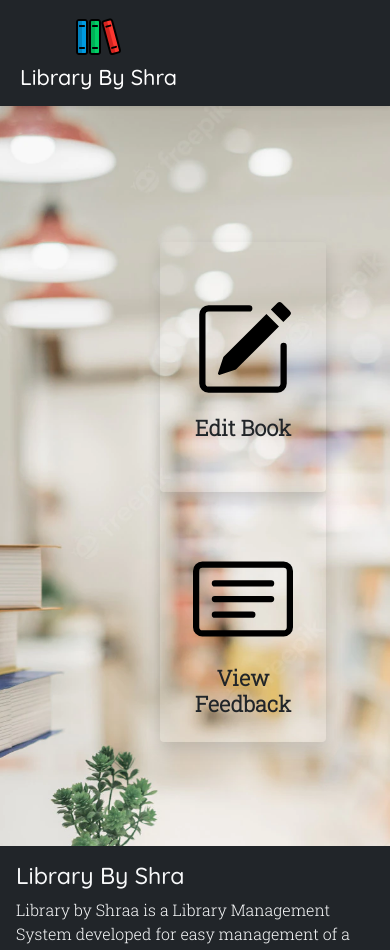
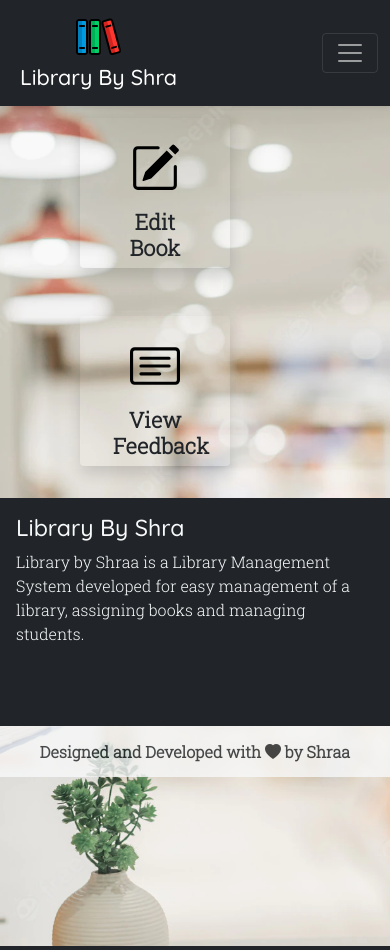
Before and after one commit to Shravani-Jeurkar/library_manage, a PHP site: page /librarybyshra/admin/index.php in a window 390 px wide. Run offline with PHP 8.4, Linux system fonts and the light colour scheme; a user stored in the database is signed in; some libraries are stand-ins or nearby versions.

Commit message:
Added Responsiveness Edited: admin side in: header.php, footer.php, index.php, feedback.php and style.css Edited student side in: about.php and index.php, header.php and style.css

```diff
--- a/admin/feedback.php
+++ b/admin/feedback.php
@@ -33,7 +33,7 @@
 
                         <div class="table-responsive-md" style="height: 450px; overflow-y: scroll;">
                             <table class="table table-hover border">
-                                <thead class="sticky-top bg-dark text-light">
+                                <thead class=" bg-dark text-light">
                                     <tr>
                                     <th scope="col" class="text-center">#</th>
                                     <th scope="col" class="text-center">Name</th>
--- a/admin/inc/footer.php
+++ b/admin/inc/footer.php
@@ -114,5 +114,17 @@
 
 // });
 
+function checkLoginToBook(status)
+    {
+        if(status)
+        {
+            window.location.href='books.php';
+        }
+        else
+        {
+            alertmsg('error', 'Please Login to view the list!');
+        }
+    }
+
 
 </script>
--- a/admin/inc/header.php
+++ b/admin/inc/header.php
@@ -4,9 +4,9 @@
       <img src="../img/logo/Library.svg" alt="" width="60" height="48" class="ms-5 d-block align-text-top">
       <span class="font1 fs-4">Library By Shra</span>
     </a>
-    <!-- <button class="navbar-toggler shadow-none" type="button" data-bs-toggle="collapse" data-bs-target="#navbarSupportedContent" aria-controls="navbarSupportedContent" aria-expanded="false" aria-label="Toggle navigation">
+    <button class="navbar-toggler shadow-none" type="button" data-bs-toggle="collapse" data-bs-target="#navbarSupportedContent" aria-controls="navbarSupportedContent" aria-expanded="false" aria-label="Toggle navigation">
       <span class="navbar-toggler-icon"></span>
-    </button> -->
+    </button>
     <div class="collapse navbar-collapse fs-5 ms-5" id="navbarSupportedContent">
 
     <?php
@@ -27,7 +27,7 @@
 data;
 }?>
 
-      <ul class="navbar-nav me-auto mb-lg-0">
+      <ul class="navbar-nav me-auto mb-lg-0 mt-lg-0 mt-3 text-center">
         <li class="nav-item">
           <h4 class="font1 text-light">Welcome to the Admin Side!</h4>
         </li>
--- a/admin/index.php
+++ b/admin/index.php
@@ -9,14 +9,45 @@
     <title>Admin Login</title>
 </head>
 <style>
+    *{
+        overflow:visible !important;
+    }
     .login-form{
         width: 500px;
-        margin: 0;
+        /* margin: 0, auto; */
         position: absolute;
         top: 50%;
         left: 50%;
         transform: translate(-50%, -50%);
         /* visibility: hidden; comment out this line */
+
+    }
+
+    @media screen and (max-width: 530px) {
+        .login-form{
+            width: 300px;
+            /* margin: 0, auto; */
+            position: absolute;
+            top: 50%;
+            left: 50%;
+            transform: translate(-50%, -50%);
+            /* visibility: hidden; comment out this line */
+        }
+
+        .logo{
+            height: 50px;
+            margin-top: 1rem!important;
+        }
+
+        .box{
+            height: 150px;
+            width:150px;
+            margin-left: 0rem!important;
+        }
+
+        .con{
+            margin-top: -20px !important;
+        }
 
     }
 
@@ -46,10 +77,10 @@
         if(isset($_SESSION['adminLogin']) && $_SESSION['adminLogin'] == true)
         {
             echo<<<data
-            <div class="container con px-5">
-                <div class="row mt-5 mx-5 p-3 m-3 ">
+            <div class="container con px-5 w-500 mx-auto">
+                <div class="row mx-lg-5 p-3 m-3 ">
 
-                    <a href="books.php" class="btn p-2 ms-5 box  rounded shadow" style="height: 250px; width:250px;">
+                    <a href="books.php" class="col-3 btn p-2 ms-5 mb-5 box  rounded shadow" >
                         <div class="container text-center align-items-center">
                             <img src="../img/logo/pencil-square.svg" class="logo mt-5" height="100px">
                             <h4 class="fw-bold mt-3">Edit Book</h4>
@@ -58,23 +89,13 @@
 
 
 
-                    <a href="feedback.php" class="btn p-2 ms-5 box  rounded shadow" style="height: 250px; width:250px;">
+                    <a href="feedback.php" class="col-3 btn p-2 ms-5 box  rounded shadow">
                         <div class="container text-center">
                             <img src="../img/logo/card-text.svg" class="logo mt-5" height="100px">
                             <h4 class="fw-bold mt-3 ">View Feedback</h4>
                         </div>
                     </a>
-
-
-
                 </div>
-
-                </br>
-                </br></br>
-
-
-
-
             </div>
 data;
         }
--- a/admin/style/common.css
+++ b/admin/style/common.css
@@ -43,6 +43,16 @@
     z-index: 111;
 }
 
+@media screen and (max-width: 350px) {
+    .custom-alert{
+        position: fixed;
+        top: 125px;
+        right: 8px;
+        z-index: 111;
+        left: 99px;
+    }
+}
+
 /* width */
 ::-webkit-scrollbar {
     width: 10px;
--- a/inc/header.php
+++ b/inc/header.php
@@ -1,3 +1,4 @@
+
 <nav class="navbar navbar-expand-lg navbar-dark bg-dark px-lg-3 py-lg-1 shadow-sm sticky-top" id="nav-bar">
   <div class="container-fluid">
     <a class="navbar-brand me-5 ms-2" href="index.php">
@@ -13,7 +14,7 @@
           <a class="nav-link " aria-current="page" href="index.php">Home</a>
         </li>
         <li class="nav-item">
-          <a class="nav-link " aria-current="page" href="books.php">Books</a>
+          <a class="nav-link " onclick="checkLoginToBook($login)" aria-current="page" href="books.php">Books</a>
         </li>
         <li class="nav-item">
           <a class="nav-link " aria-current="page" href="feedback.php">Feedback</a>
```
Also changed, not shown: about.php (+7 -1 lines), admin/inc/scripts.php (+5 -4 lines), index.php (+13 -0 lines), style/common.css (+10 -0 lines), img/bg/9.png (added), 1 other file.
